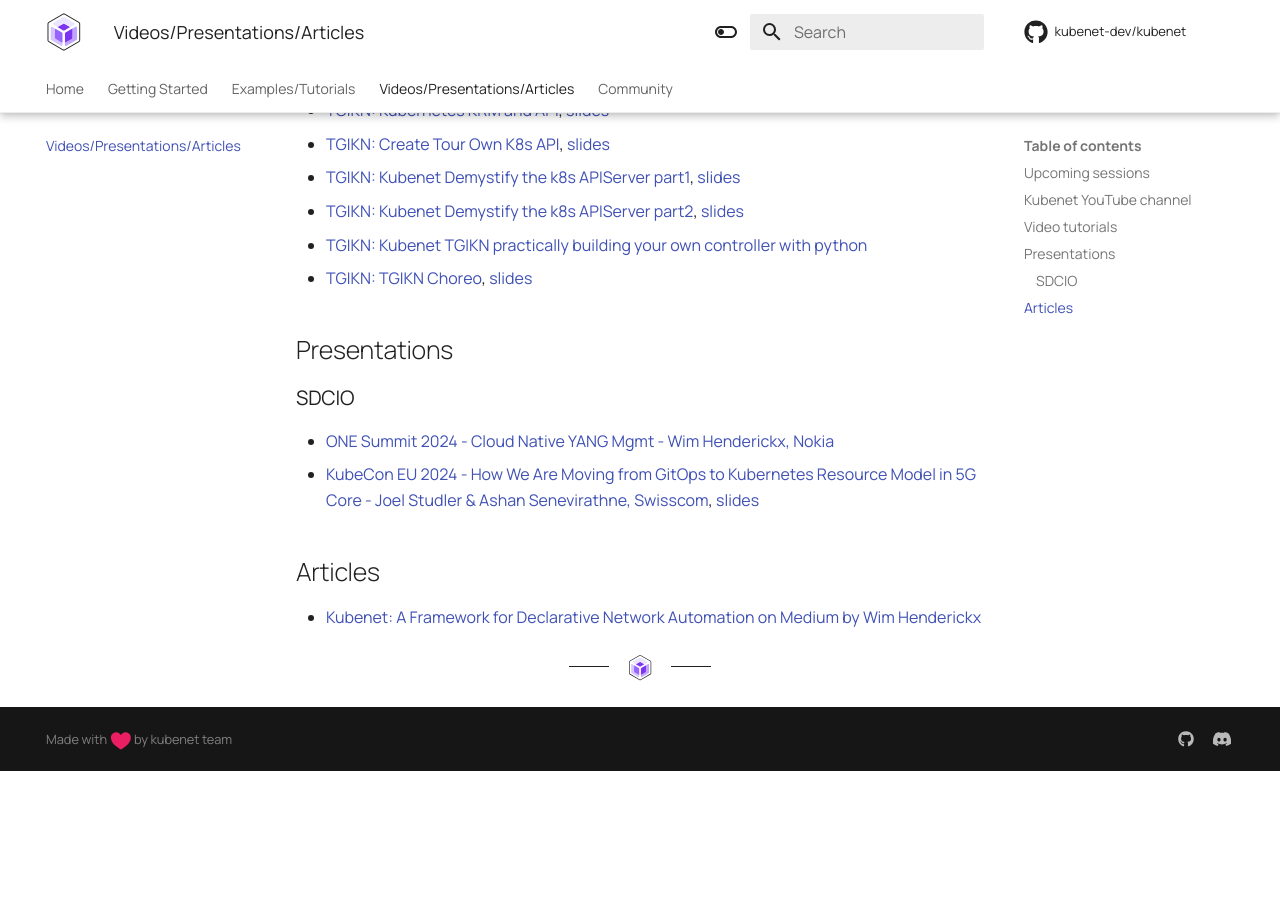
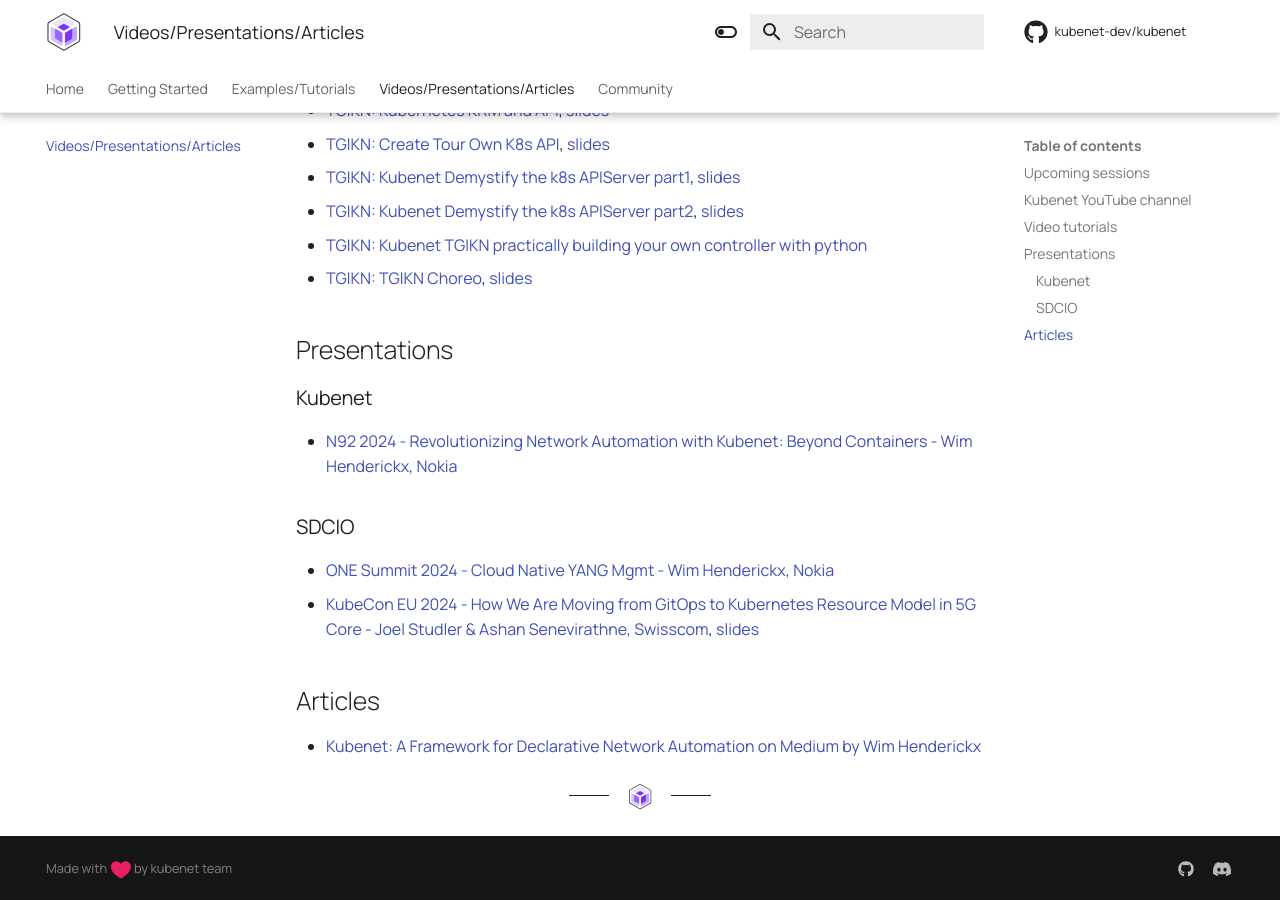
Before and after one commit to kubenet-dev/docs, an MkDocs documentation site: the page built from docs/03-videos/01_videos.md, in a window 1280 px wide and 900 px high, scrolled down 549 px. Built offline with MkDocs 1.6.1 and Material for MkDocs 9.7.7, drawn with Linux system fonts in a browser that asks for light colours; comment, search, counter and statistics services are not loaded; before the commit the page ends 1320 px from its top, so only the background shows below that.

Commit message:
Adding N92 2024 talk
Signed-off-by: Gergely Csatari <gergely.csatari@nokia.com>

```diff
--- a/docs/03-videos/01_videos.md
+++ b/docs/03-videos/01_videos.md
@@ -23,6 +23,9 @@
 
 ## Presentations
 
+### Kubenet
+
+* [N92 2024 - Revolutionizing Network Automation with Kubenet: Beyond Containers - Wim Henderickx, Nokia](https://www.youtube.com/watch?v=qQTwDs933R0)
 ### SDCIO
 
 * [ONE Summit 2024 - Cloud Native YANG Mgmt - Wim Henderickx, Nokia](https://www.youtube.com/watch?v=dHOeqbqkN1s)
```
